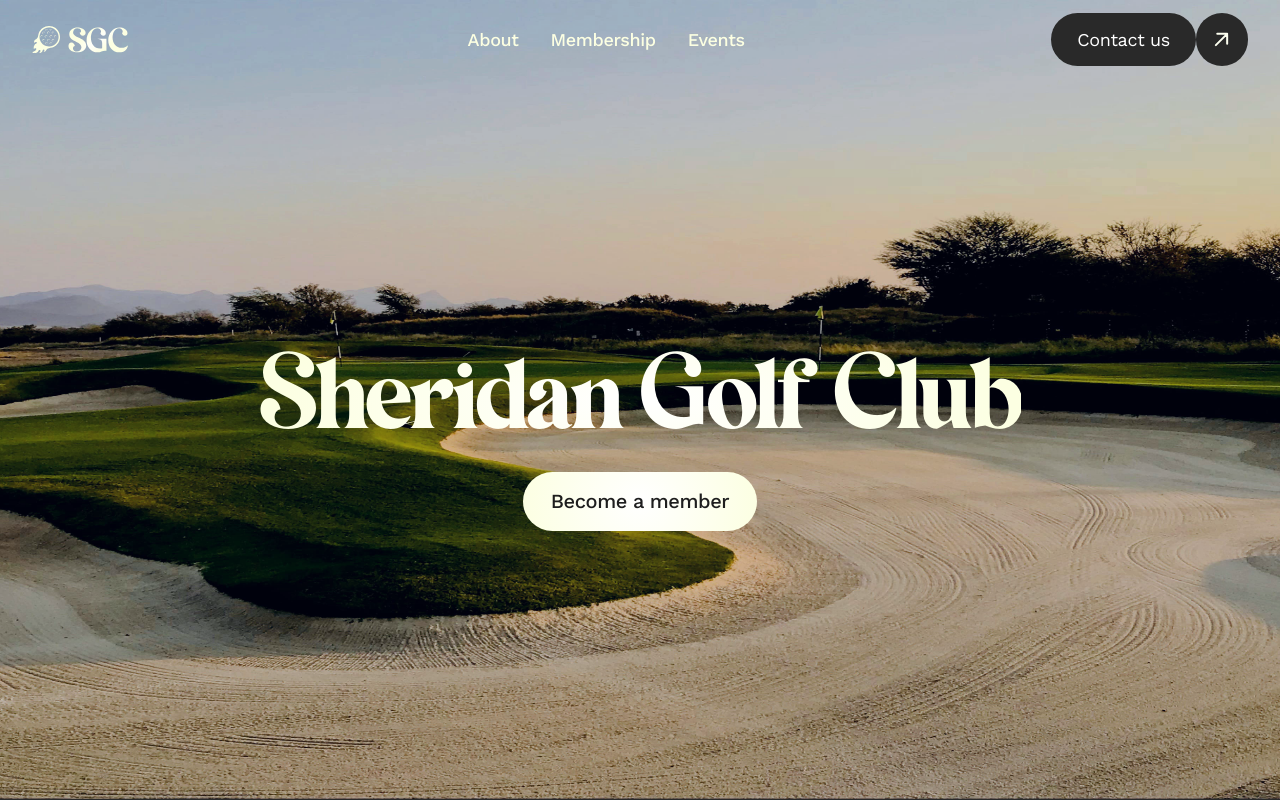
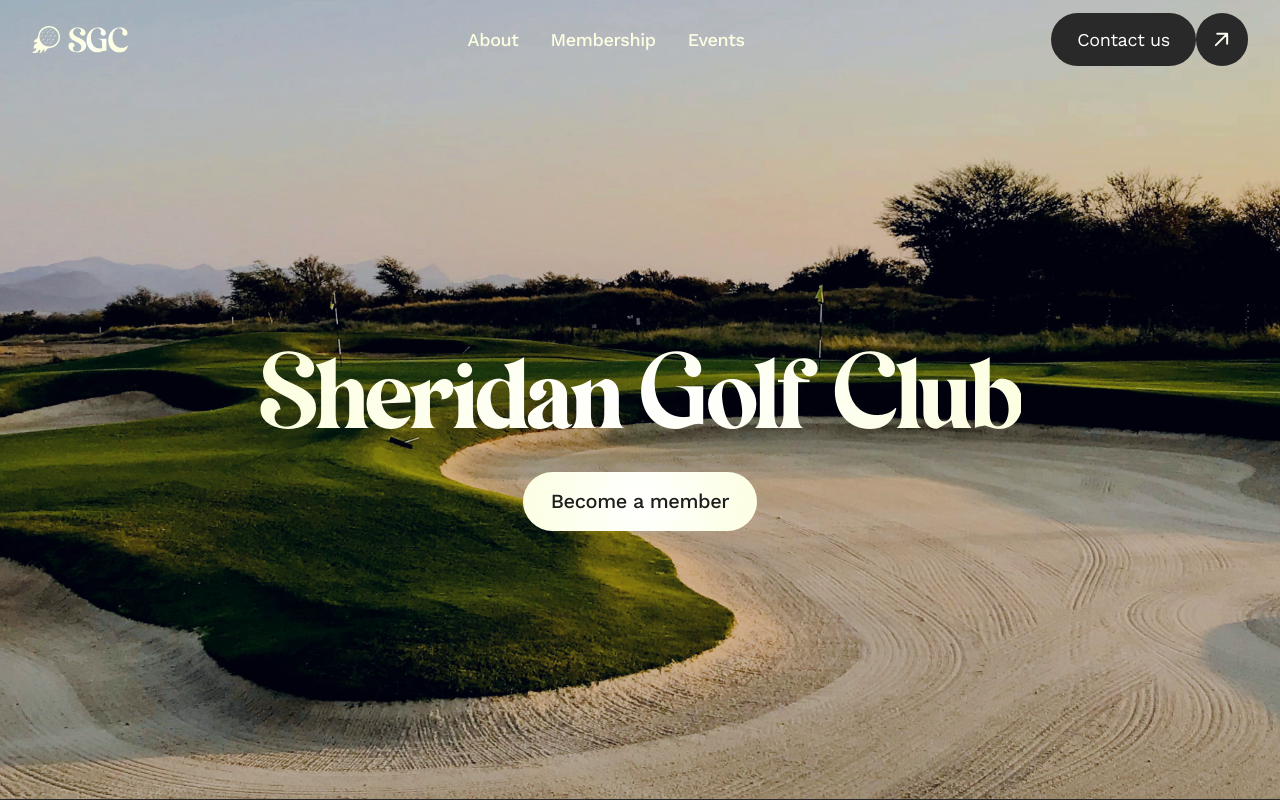
Before and after one commit to aleksbrsc/SheridanGolfClub, a React (Vite) app in the folder frontend/: page / in a window 1280 px wide. Built offline with nearby package versions, Linux system fonts and the light colour scheme.

Commit message:
fix(home.module.css): hero_banner img fit and position

```diff
--- a/frontend/src/css/home.module.css
+++ b/frontend/src/css/home.module.css
@@ -101,10 +101,11 @@
 }
 
 #hero_banner img {
+    object-fit: cover;
+    object-position: 50% 46%;
     pointer-events: none;
     position: absolute;
     top: 0;
-    right: 0;
     width: 100%;
     height: 100%;
 }
```
